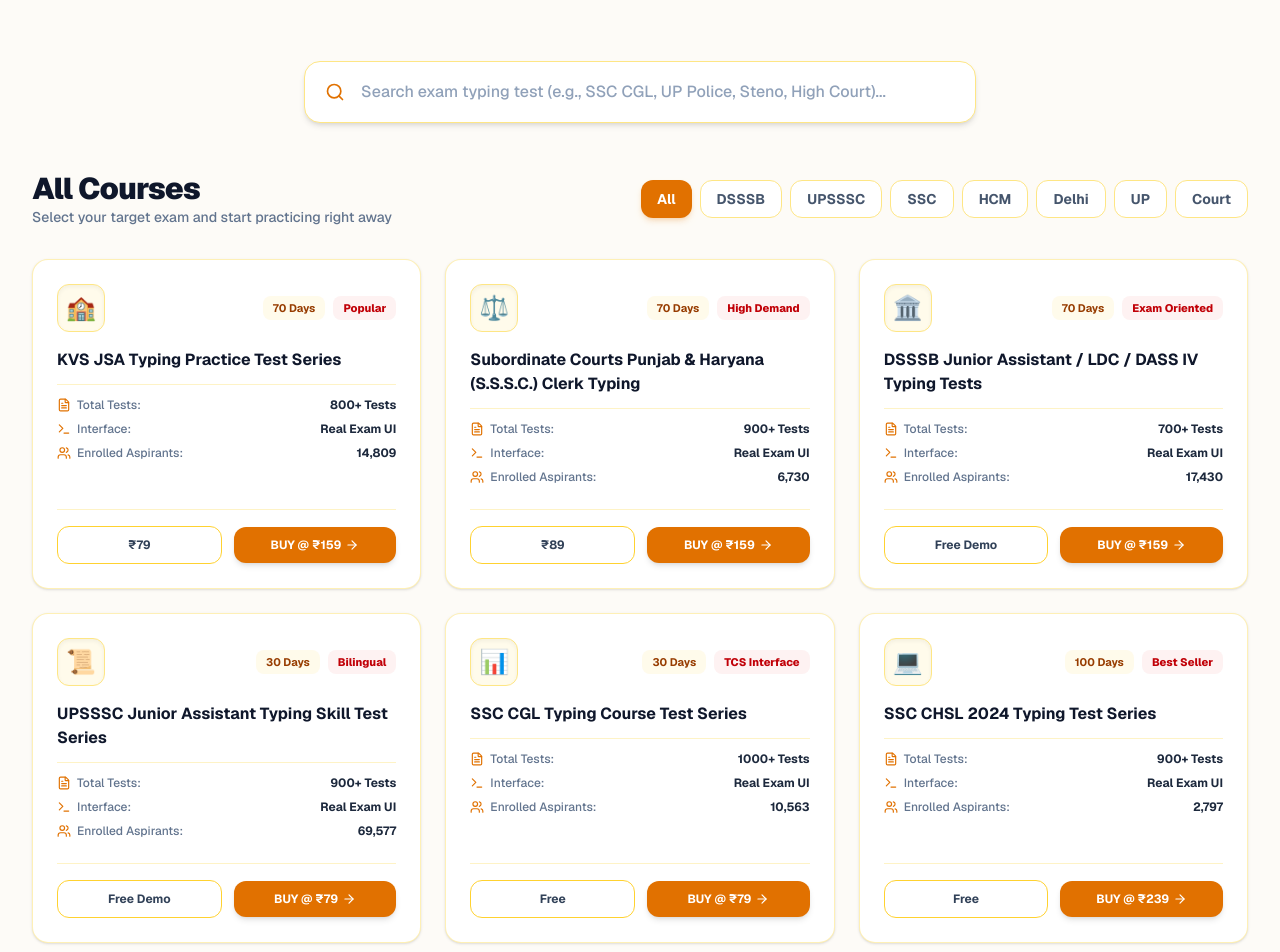
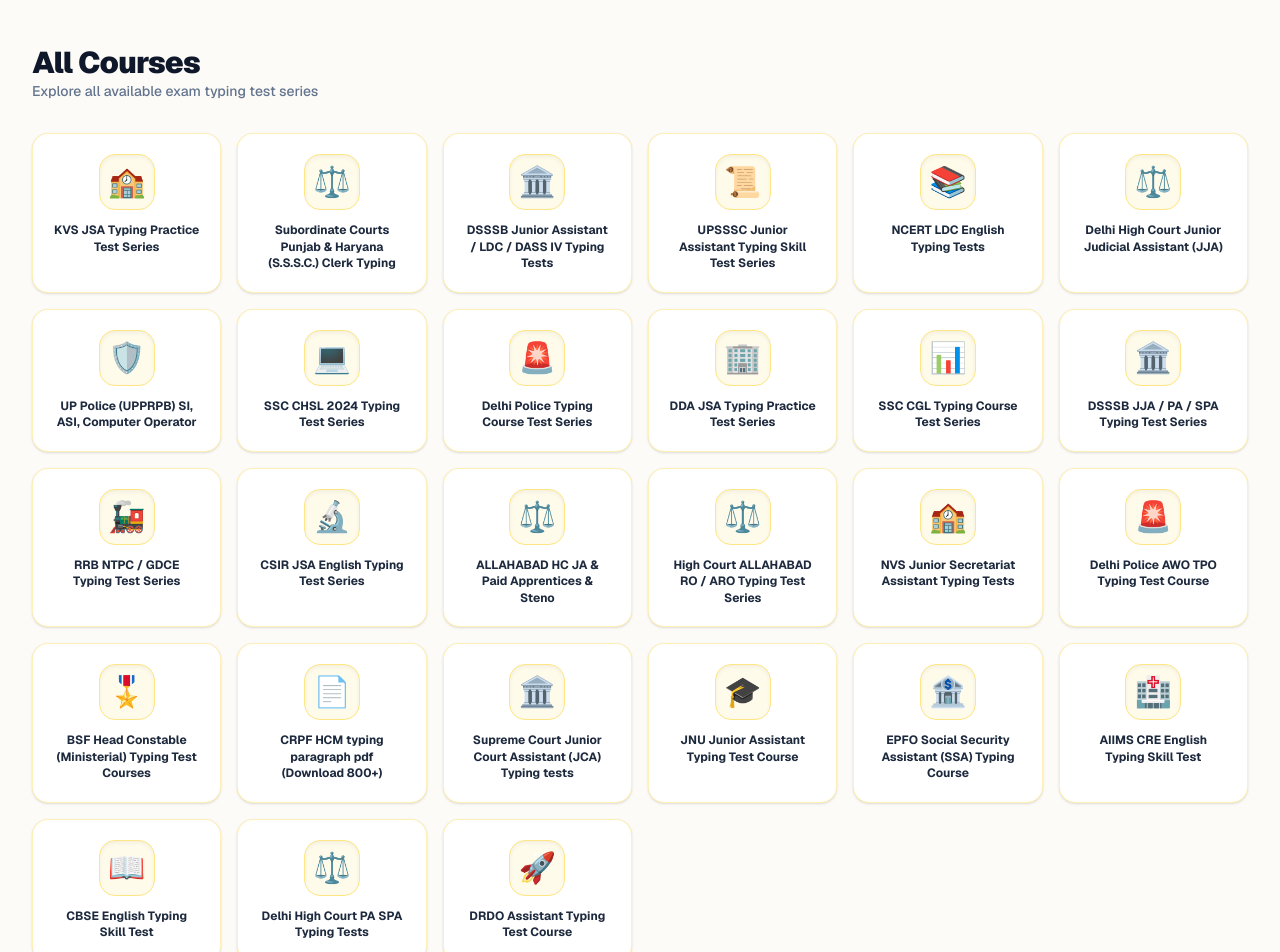
Before and after one commit to AK47amit/exampur-testprep, a Next.js app: page / in a window 1280 px wide. Shown: the part 700-1652 px from the top of the page. Built offline with nearby package versions, Linux system fonts and the light colour scheme.

Commit message:
Added exact Testmentor style mini course grid section before search bar with cream theme and animations

```diff
--- a/app/page.tsx
+++ b/app/page.tsx
@@ -69,9 +69,40 @@ export default function ExampurTestPrep() {
   const nextSlide = () => setCurrentSlide((prev) => (prev + 1) % heroSlides.length);
   const prevSlide = () => setCurrentSlide((prev) => (prev - 1 + heroSlides.length) % heroSlides.length);
 
+  // All Courses Mini Grid Items (Exact Testmentor SS1 & SS2 Style)
+  const allExamMiniCourses = [
+    { title: "KVS JSA Typing Practice Test Series", icon: "🏫" },
+    { title: "Subordinate Courts Punjab & Haryana (S.S.S.C.) Clerk Typing", icon: "⚖️" },
+    { title: "DSSSB Junior Assistant / LDC / DASS IV Typing Tests", icon: "🏛️" },
+    { title: "UPSSSC Junior Assistant Typing Skill Test Series", icon: "📜" },
+    { title: "NCERT LDC English Typing Tests", icon: "📚" },
+    { title: "Delhi High Court Junior Judicial Assistant (JJA)", icon: "⚖️" },
+    { title: "UP Police (UPPRPB) SI, ASI, Computer Operator", icon: "🛡️" },
+    { title: "SSC CHSL 2024 Typing Test Series", icon: "💻" },
+    { title: "Delhi Police Typing Course Test Series", icon: "🚨" },
+    { title: "DDA JSA Typing Practice Test Series", icon: "🏢" },
+    { title: "SSC CGL Typing Course Test Series", icon: "📊" },
+    { title: "DSSSB JJA / PA / SPA Typing Test Series", icon: "🏛️" },
+    { title: "RRB NTPC / GDCE Typing Test Series", icon: "🚂" },
+    { title: "CSIR JSA English Typing Test Series", icon: "🔬" },
+    { title: "ALLAHABAD HC JA & Paid Apprentices & Steno", icon: "⚖️" },
+    { title: "High Court ALLAHABAD RO / ARO Typing Test Series", icon: "⚖️" },
+    { title: "NVS Junior Secretariat Assistant Typing Tests", icon: "🏫" },
+    { title: "Delhi Police AWO TPO Typing Test Course", icon: "🚨" },
+    { title: "BSF Head Constable (Ministerial) Typing Test Courses", icon: "🎖️" },
+    { title: "CRPF HCM typing paragraph pdf (Download 800+)", icon: "📄" },
+    { title: "Supreme Court Junior Court Assistant (JCA) Typing tests", icon: "🏛️" },
+    { title: "JNU Junior Assistant Typing Test Course", icon: "🎓" },
+    { title: "EPFO Social Security Assistant (SSA) Typing Course", icon: "🏦" },
+    { title: "AIIMS CRE English Typing Skill Test", icon: "🏥" },
+    { title: "CBSE English Typing Skill Test", icon: "📖" },
+    { title: "Delhi High Court PA SPA Typing Tests", icon: "⚖️" },
+    { title: "DRDO Assistant Typing Test Course", icon: "🚀" }
+  ];
+
   const categories = ['All', 'DSSSB', 'UPSSSC', 'SSC', 'HCM', 'Delhi', 'UP', 'Court'];
 
-  const courses = [
+  const detailedCourses = [
     { title: "KVS JSA Typing Practice Test Series", tests: "800+ Tests", time: "70 Days", price: "₹159", freePrice: "₹79", tag: "Popular", icon: "🏫", users: "14,809" },
     { title: "Subordinate Courts Punjab & Haryana (S.S.S.C.) Clerk Typing", tests: "900+ Tests", time: "70 Days", price: "₹159", freePrice: "₹89", tag: "High Demand", icon: "⚖️", users: "6,730" },
     { title: "DSSSB Junior Assistant / LDC / DASS IV Typing Tests", tests: "700+ Tests", time: "70 Days", price: "₹159", freePrice: "Free Demo", tag: "Exam Oriented", icon: "🏛️", users: "17,430" },
@@ -81,12 +112,9 @@ export default function ExampurTestPrep() {
     { title: "Delhi High Court Junior Judicial Assistant (JJA)", tests: "900+ Tests", time: "30 Days", price: "₹79", freePrice: "Free", tag: "Court Special", icon: "⚖️", users: "5,896" },
     { title: "UP Police (UPPRPB) SI, ASI, Computer Operator", tests: "300+ Tests", time: "20 Days", price: "₹59", freePrice: "Free Tests", tag: "Police Dept", icon: "🛡️", users: "4,120" },
     { title: "ALLAHABAD High Court JA & Paid Apprentices & Steno", tests: "1000+ Tests", time: "60 Days", price: "₹159", freePrice: "Free Demo", tag: "Legal Passage", icon: "⚖️", users: "387" },
-    { title: "Supreme Court Junior Court Assistant (JCA)", tests: "900+ Tests", time: "30 Days", price: "₹79", freePrice: "Free Demo", tag: "NTA Interface", icon: "🏛️", users: "342" },
-    { title: "BSF Head Constable (Ministerial) Typing Tests", tests: "270+ Tests", time: "15 Days", price: "₹59", freePrice: "Free", tag: "Defence", icon: "🎖️", users: "7,648" },
-    { title: "EPFO Social Security Assistant (SSA) Typing Course", tests: "500+ Tests", time: "30 Days", price: "₹99", freePrice: "Free", tag: "Banking", icon: "🏦", users: "5,133" },
   ];
 
-  const filteredCourses = courses.filter(course => course.title.toLowerCase().includes(searchQuery.toLowerCase()));
+  const filteredDetailedCourses = detailedCourses.filter(course => course.title.toLowerCase().includes(searchQuery.toLowerCase()));
 
   return (
     <div className="min-h-screen bg-[#fdfbf7] font-sans text-slate-800">
@@ -108,7 +136,7 @@ export default function ExampurTestPrep() {
             </div>
           </div>
 
-          {/* Social Icons (Only Icons, No Text) with Universal WhatsApp Underline Hover */}
+          {/* Social Icons (Only Icons, No Text) */}
           <div className="hidden lg:flex items-center gap-4">
             <a href="https://youtube.com" target="_blank" rel="noreferrer" className="relative group p-2.5 rounded-full bg-red-100 text-red-600 hover:bg-red-600 hover:text-white shadow-sm transition transform hover:scale-110">
               <svg className="w-4 h-4 fill-current" viewBox="0 0 24 24"><path d="M23.498 6.186a3.016 3.016 0 0 0-2.122-2.136C19.505 3.545 12 3.545 12 3.545s-7.505 0-9.377.505A3.017 3.017 0 0 0 .502 6.186C0 8.07 0 12 0 12s0 3.93.502 5.814a3.016 3.016 0 0 0 2.122 2.136c1.871.505 9.376.505 9.376.505s7.505 0 9.377-.505a3.015 3.015 0 0 0 2.122-2.136C24 15.93 24 12 24 12s0-3.93-.502-5.814zM9.545 15.568V8.432L15.818 12l-6.273 3.568z"/></svg>
@@ -131,7 +159,7 @@ export default function ExampurTestPrep() {
             </a>
           </div>
 
-          {/* Right Auth Actions with Universal Hover Effect */}
+          {/* Right Auth Actions */}
           <div className="hidden md:flex items-center gap-3">
             <button className="relative group px-5 py-2.5 rounded-xl border-2 border-amber-500 text-amber-700 font-extrabold text-sm hover:bg-amber-500 hover:text-white transition shadow-sm overflow-hidden">
               <span className="relative z-10">Login</span>
@@ -152,11 +180,6 @@ export default function ExampurTestPrep() {
         {/* Mobile Dropdown Menu */}
         {mobileMenuOpen && (
           <div className="md:hidden bg-[#fdfbf7] border-b border-amber-200 px-4 pt-3 pb-6 space-y-3">
-            <div className="flex justify-center gap-4 py-2">
-              <a href="#" className="p-2.5 bg-red-100 text-red-600 rounded-full"><svg className="w-4 h-4 fill-current" viewBox="0 0 24 24"><path d="M23.498 6.186a3.016 3.016 0 0 0-2.122-2.136C19.505 3.545 12 3.545 12 3.545s-7.505 0-9.377.505A3.017 3.017 0 0 0 .502 6.186C0 8.07 0 12 0 12s0 3.93.502 5.814a3.016 3.016 0 0 0 2.122 2.136c1.871.505 9.376.505 9.376.505s7.505 0 9.377-.505a3.015 3.015 0 0 0 2.122-2.136C24 15.93 24 12 24 12s0-3.93-.502-5.814zM9.545 15.568V8.432L15.818 12l-6.273 3.568z"/></svg></a>
-              <a href="#" className="p-2.5 bg-sky-100 text-sky-600 rounded-full"><Send className="w-4 h-4"/></a>
-              <a href="#" className="p-2.5 bg-pink-100 text-pink-600 rounded-full"><svg className="w-4 h-4 fill-current" viewBox="0 0 24 24"><path d="M12 2.163c3.204 0 3.584.012 4.85.07 3.252.148 4.771 1.691 4.919 4.919.058 1.265.069 1.645.069 4.849 0 3.205-.012 3.584-.069 4.849-.149 3.225-1.664 4.771-4.919 4.919-1.266.058-1.644.07-4.85.07-3.204 0-3.584-.012-4.849-.07-3.26-.149-4.771-1.699-4.919-4.92-.058-1.265-.07-1.644-.07-4.849 0-3.204.013-3.583.07-4.849.149-3.227 1.664-4.771 4.919-4.919 1.266-.057 1.645-.069 4.849-.069zm0-2.163c-3.259 0-3.667.014-4.947.072-4.358.2-6.78 2.618-6.98 6.98-.059 1.281-.073 1.689-.073 4.948 0 3.259.014 3.668.072 4.948.2 4.358 2.618 6.78 6.98 6.98 1.281.058 1.689.072 4.948.072 3.259 0 3.668-.014 4.948-.072 4.354-.2 6.782-2.618 6.979-6.98.059-1.28.073-1.689.073-4.948 0-3.259-.014-3.667-.072-4.947-.196-4.354-2.617-6.78-6.979-6.98-1.281-.059-1.69-.073-4.949-.073zm0 5.838c-3.403 0-6.162 2.759-6.162 6.162s2.759 6.163 6.162 6.163 6.162-2.759 6.162-6.163c0-3.403-2.759-6.162-6.162-6.162zm0 10.162c-2.209 0-4-1.79-4-4 0-2.209 1.791-4 4-4s4 1.791 4 4c0 2.21-1.791 4-4 4zm6.406-11.845c-.796 0-1.441.645-1.441 1.44s.645 1.44 1.441 1.44c.795 0 1.439-.645 1.439-1.44s-.644-1.44-1.439-1.44z"/></svg></a>
-            </div>
             <div className="pt-2 flex flex-col gap-2">
               <button className="w-full py-2.5 rounded-xl border-2 border-amber-500 text-amber-700 font-bold text-sm">Login</button>
               <button className="w-full py-2.5 rounded-xl bg-gradient-to-r from-red-600 to-amber-600 text-white font-bold text-sm shadow-md">Create Free Account</button>
@@ -242,8 +265,35 @@ export default function ExampurTestPrep() {
         </div>
       </section>
 
-      {/* Courses Section */}
-      <section id="courses" className="py-16 max-w-7xl mx-auto px-4 sm:px-6 lg:px-8">
+      {/* ======================================================== */}
+      {/* ALL COURSES MINI CARDS GRID (EXACT SS1 & SS2 TESTMENTOR STYLE) */}
+      {/* ======================================================== */}
+      <section className="py-12 max-w-7xl mx-auto px-4 sm:px-6 lg:px-8">
+        <div className="mb-8">
+          <h2 className="text-2xl sm:text-3xl font-black text-slate-900 tracking-tight">All Courses</h2>
+          <p className="text-sm text-slate-500 font-medium">Explore all available exam typing test series</p>
+        </div>
+
+        <div className="grid grid-cols-1 sm:grid-cols-2 md:grid-cols-3 lg:grid-cols-6 gap-4">
+          {allExamMiniCourses.map((exam, idx) => (
+            <div
+              key={idx}
+              onClick={() => alert(`Opening ${exam.title}`)}
+              className="bg-white rounded-2xl p-5 border border-amber-200/60 shadow-sm hover:shadow-xl hover:border-amber-500 transition duration-300 flex flex-col items-center text-center cursor-pointer group transform hover:-translate-y-1"
+            >
+              <div className="w-14 h-14 rounded-2xl bg-amber-50 border border-amber-200 flex items-center justify-center text-3xl mb-3 shadow-inner group-hover:scale-110 transition duration-300">
+                {exam.icon}
+              </div>
+              <h4 className="text-xs font-bold text-slate-800 group-hover:text-amber-600 transition line-clamp-3 leading-snug">
+                {exam.title}
+              </h4>
+            </div>
+          ))}
+        </div>
+      </section>
+
+      {/* Detailed Courses & Search Section */}
+      <section id="courses" className="py-12 max-w-7xl mx-auto px-4 sm:px-6 lg:px-8">
         <div className="max-w-2xl mx-auto mb-12 bg-white p-2 rounded-2xl shadow-md border border-amber-200 flex items-center gap-2">
           <div className="pl-3 text-amber-600"><Search className="w-5 h-5" /></div>
           <input
@@ -257,7 +307,7 @@ export default function ExampurTestPrep() {
 
         <div className="flex flex-col sm:flex-row items-start sm:items-center justify-between mb-8 gap-4">
           <div>
-            <h2 className="text-2xl sm:text-3xl font-black text-slate-900 tracking-tight">All Courses</h2>
+            <h2 className="text-2xl sm:text-3xl font-black text-slate-900 tracking-tight">Popular Featured Courses</h2>
             <p className="text-sm text-slate-500 font-medium">Select your target exam and start practicing right away</p>
           </div>
 
@@ -280,7 +330,7 @@ export default function ExampurTestPrep() {
         </div>
 
         <div className="grid grid-cols-1 md:grid-cols-2 lg:grid-cols-3 gap-6">
-          {filteredCourses.map((course, idx) => (
+          {filteredDetailedCourses.map((course, idx) => (
             <div key={idx} className="bg-white rounded-2xl p-6 border border-amber-200/60 shadow-sm hover:shadow-xl hover:border-amber-400 transition duration-300 flex flex-col justify-between group">
               <div>
                 <div className="flex items-center justify-between mb-4">
```
